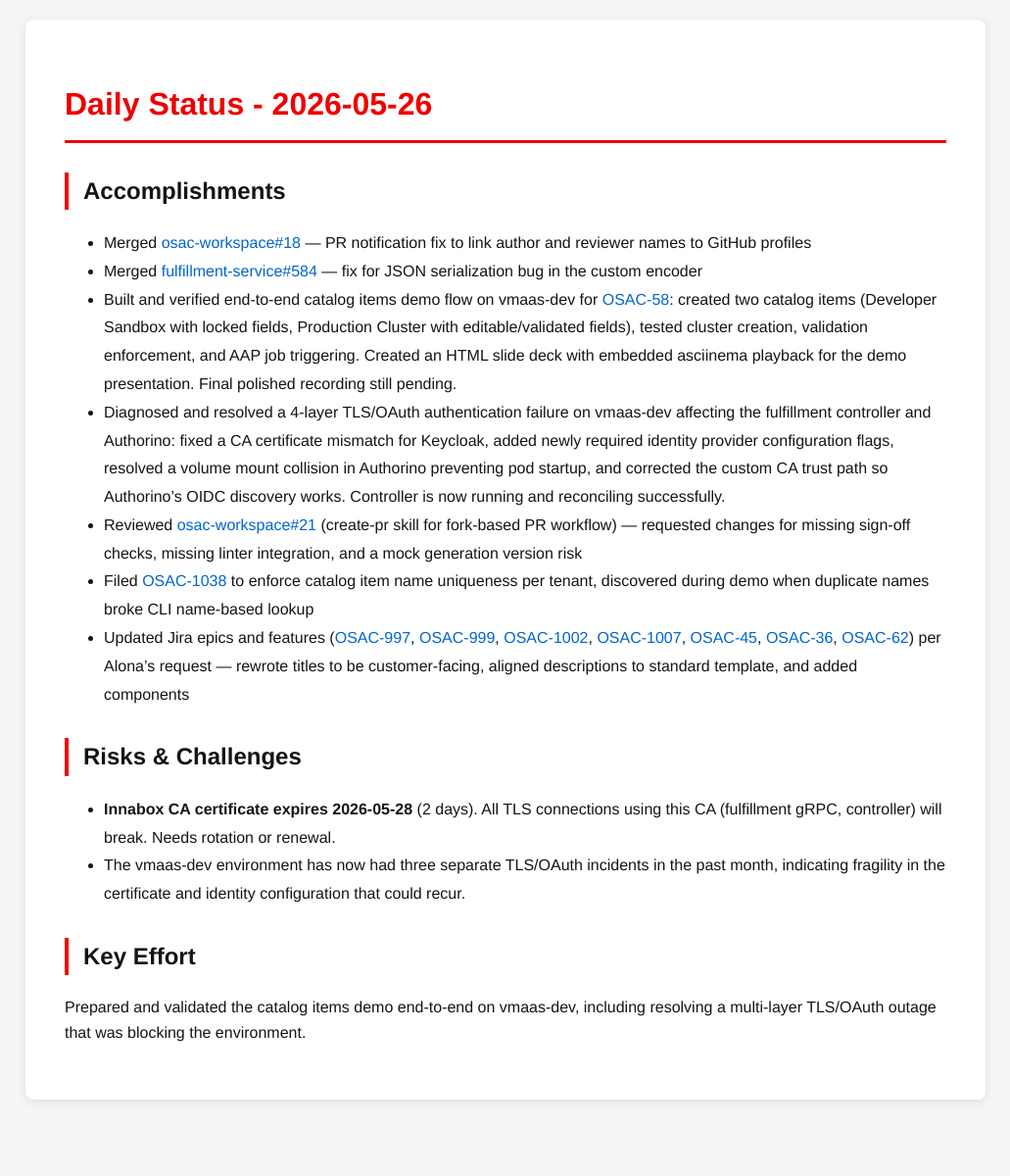
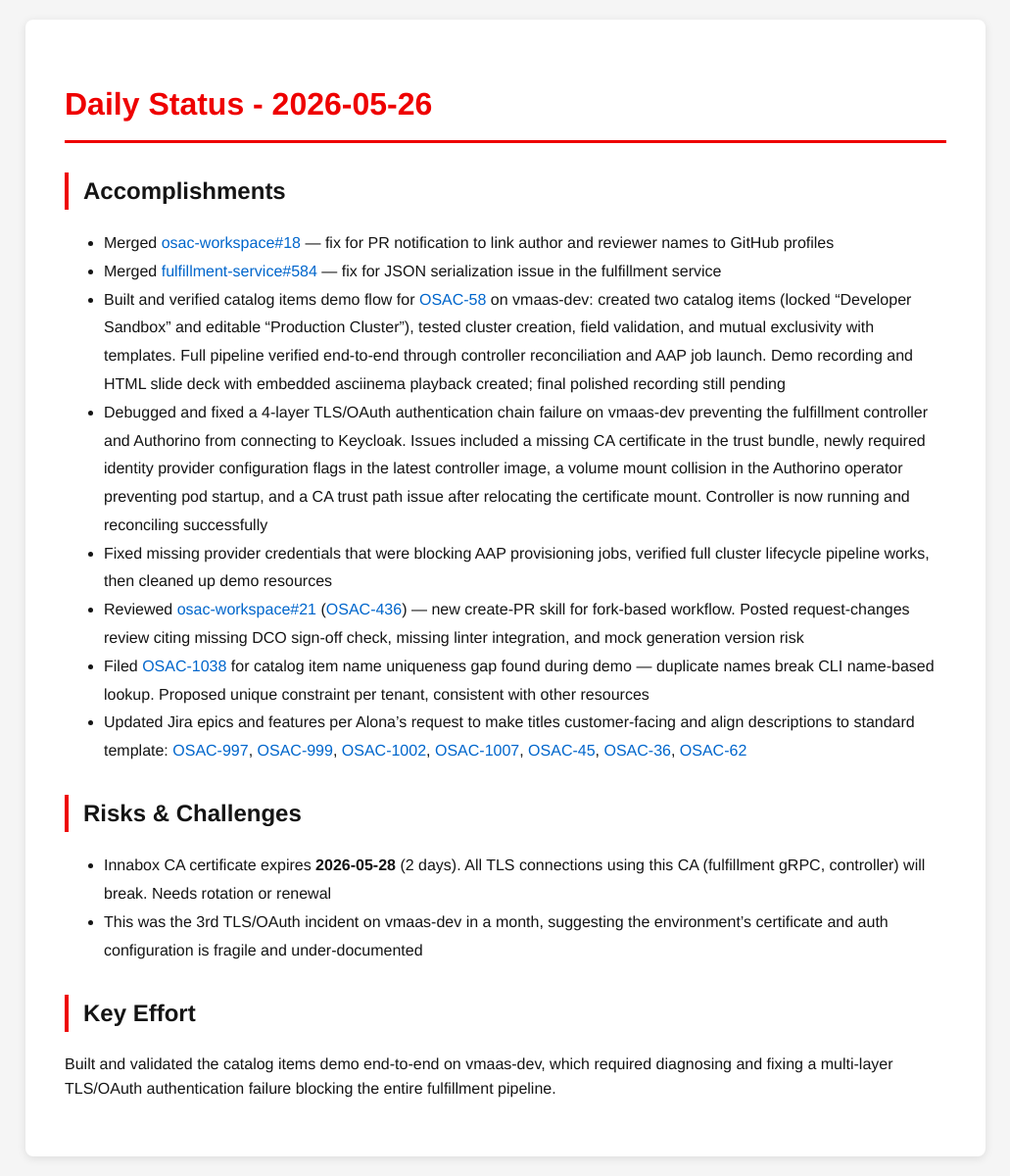
Before and after one commit to tzvatot/daily-status, a Jekyll site: the page built from 2026-05-26.md, in a window 1280 px wide. Shown: the whole page at 98% size, without its empty margins (124-1155 px from the left). Built offline with Jekyll 4.4.1, drawn with Linux system fonts in a browser that asks for light colours; before the commit the page ends 1142 px from its top, so only the background shows below that.

Commit message:
Daily status update - 2026-05-26

```diff
--- a/2026-05-26.md
+++ b/2026-05-26.md
@@ -8,19 +8,20 @@
 
 ## Accomplishments
 
-- Merged [osac-workspace#18](https://github.com/osac-project/osac-workspace/pull/18) — PR notification fix to link author and reviewer names to GitHub profiles
-- Merged [fulfillment-service#584](https://github.com/osac-project/fulfillment-service/pull/584) — fix for JSON serialization bug in the custom encoder
-- Built and verified end-to-end catalog items demo flow on vmaas-dev for [OSAC-58](https://redhat.atlassian.net/browse/OSAC-58): created two catalog items (Developer Sandbox with locked fields, Production Cluster with editable/validated fields), tested cluster creation, validation enforcement, and AAP job triggering. Created an HTML slide deck with embedded asciinema playback for the demo presentation. Final polished recording still pending.
-- Diagnosed and resolved a 4-layer TLS/OAuth authentication failure on vmaas-dev affecting the fulfillment controller and Authorino: fixed a CA certificate mismatch for Keycloak, added newly required identity provider configuration flags, resolved a volume mount collision in Authorino preventing pod startup, and corrected the custom CA trust path so Authorino's OIDC discovery works. Controller is now running and reconciling successfully.
-- Reviewed [osac-workspace#21](https://github.com/osac-project/osac-workspace/pull/21) (create-pr skill for fork-based PR workflow) — requested changes for missing sign-off checks, missing linter integration, and a mock generation version risk
-- Filed [OSAC-1038](https://redhat.atlassian.net/browse/OSAC-1038) to enforce catalog item name uniqueness per tenant, discovered during demo when duplicate names broke CLI name-based lookup
-- Updated Jira epics and features ([OSAC-997](https://redhat.atlassian.net/browse/OSAC-997), [OSAC-999](https://redhat.atlassian.net/browse/OSAC-999), [OSAC-1002](https://redhat.atlassian.net/browse/OSAC-1002), [OSAC-1007](https://redhat.atlassian.net/browse/OSAC-1007), [OSAC-45](https://redhat.atlassian.net/browse/OSAC-45), [OSAC-36](https://redhat.atlassian.net/browse/OSAC-36), [OSAC-62](https://redhat.atlassian.net/browse/OSAC-62)) per Alona's request — rewrote titles to be customer-facing, aligned descriptions to standard template, and added components
+- Merged [osac-workspace#18](https://github.com/osac-project/osac-workspace/pull/18) — fix for PR notification to link author and reviewer names to GitHub profiles
+- Merged [fulfillment-service#584](https://github.com/osac-project/fulfillment-service/pull/584) — fix for JSON serialization issue in the fulfillment service
+- Built and verified catalog items demo flow for [OSAC-58](https://redhat.atlassian.net/browse/OSAC-58) on vmaas-dev: created two catalog items (locked "Developer Sandbox" and editable "Production Cluster"), tested cluster creation, field validation, and mutual exclusivity with templates. Full pipeline verified end-to-end through controller reconciliation and AAP job launch. Demo recording and HTML slide deck with embedded asciinema playback created; final polished recording still pending
+- Debugged and fixed a 4-layer TLS/OAuth authentication chain failure on vmaas-dev preventing the fulfillment controller and Authorino from connecting to Keycloak. Issues included a missing CA certificate in the trust bundle, newly required identity provider configuration flags in the latest controller image, a volume mount collision in the Authorino operator preventing pod startup, and a CA trust path issue after relocating the certificate mount. Controller is now running and reconciling successfully
+- Fixed missing provider credentials that were blocking AAP provisioning jobs, verified full cluster lifecycle pipeline works, then cleaned up demo resources
+- Reviewed [osac-workspace#21](https://github.com/osac-project/osac-workspace/pull/21) ([OSAC-436](https://redhat.atlassian.net/browse/OSAC-436)) — new create-PR skill for fork-based workflow. Posted request-changes review citing missing DCO sign-off check, missing linter integration, and mock generation version risk
+- Filed [OSAC-1038](https://redhat.atlassian.net/browse/OSAC-1038) for catalog item name uniqueness gap found during demo — duplicate names break CLI name-based lookup. Proposed unique constraint per tenant, consistent with other resources
+- Updated Jira epics and features per Alona's request to make titles customer-facing and align descriptions to standard template: [OSAC-997](https://redhat.atlassian.net/browse/OSAC-997), [OSAC-999](https://redhat.atlassian.net/browse/OSAC-999), [OSAC-1002](https://redhat.atlassian.net/browse/OSAC-1002), [OSAC-1007](https://redhat.atlassian.net/browse/OSAC-1007), [OSAC-45](https://redhat.atlassian.net/browse/OSAC-45), [OSAC-36](https://redhat.atlassian.net/browse/OSAC-36), [OSAC-62](https://redhat.atlassian.net/browse/OSAC-62)
 
 ## Risks & Challenges
 
-- **Innabox CA certificate expires 2026-05-28** (2 days). All TLS connections using this CA (fulfillment gRPC, controller) will break. Needs rotation or renewal.
-- The vmaas-dev environment has now had three separate TLS/OAuth incidents in the past month, indicating fragility in the certificate and identity configuration that could recur.
+- Innabox CA certificate expires **2026-05-28** (2 days). All TLS connections using this CA (fulfillment gRPC, controller) will break. Needs rotation or renewal
+- This was the 3rd TLS/OAuth incident on vmaas-dev in a month, suggesting the environment's certificate and auth configuration is fragile and under-documented
 
 ## Key Effort
 
-Prepared and validated the catalog items demo end-to-end on vmaas-dev, including resolving a multi-layer TLS/OAuth outage that was blocking the environment.
+Built and validated the catalog items demo end-to-end on vmaas-dev, which required diagnosing and fixing a multi-layer TLS/OAuth authentication failure blocking the entire fulfillment pipeline.
```
